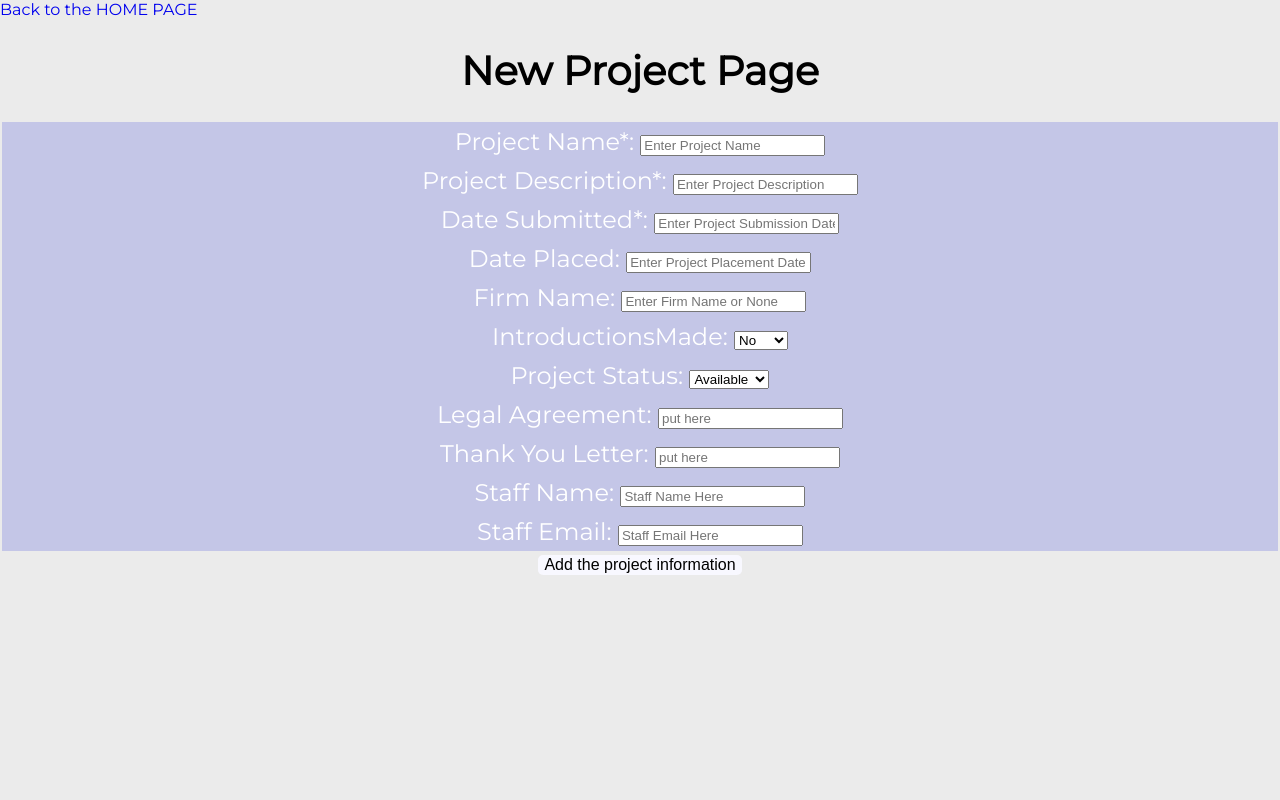
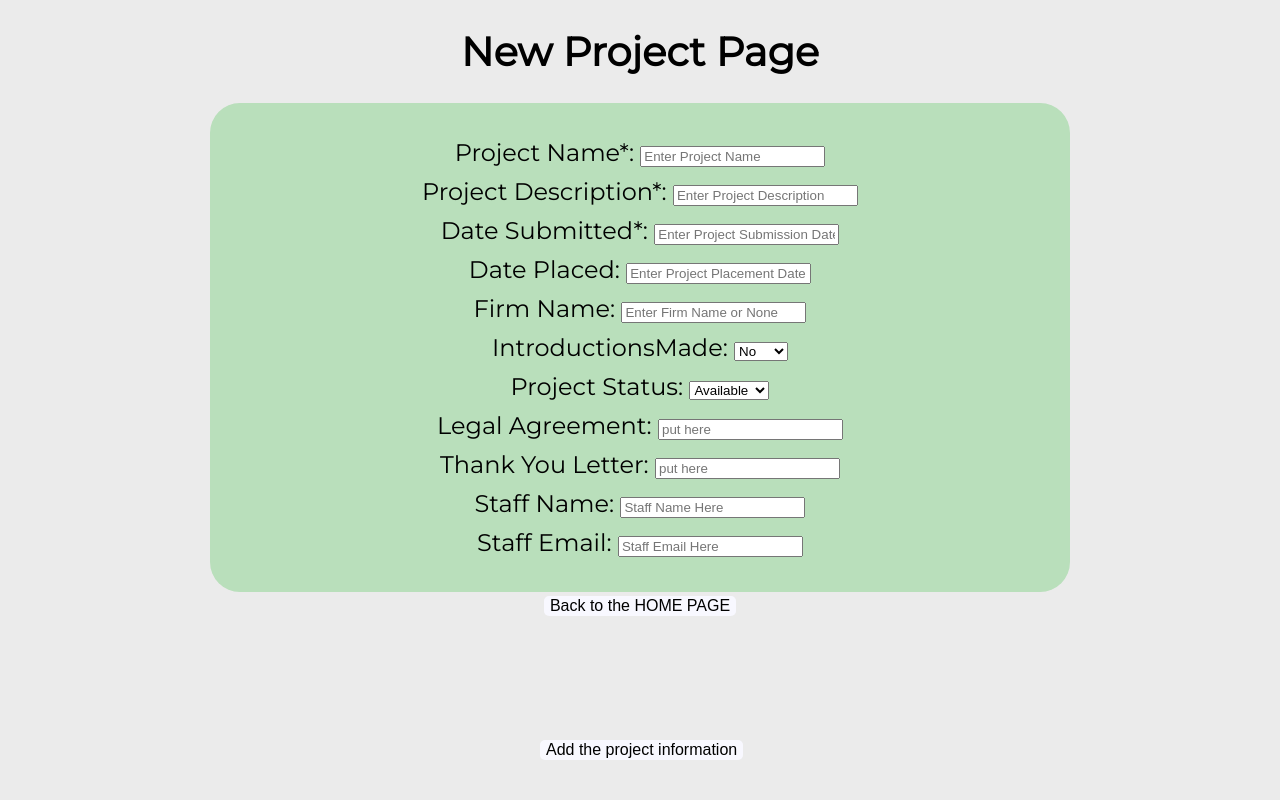
Before and after one commit to jessielista/probono-project-management, a Node server app: page /probono/new in a window 1280 px wide. Run offline with Node 20, Linux system fonts and the light colour scheme; some libraries are stand-ins or nearby versions.

Commit message:
adjusting mainly buttons

```diff
--- a/public/css/styles.css
+++ b/public/css/styles.css
@@ -46,7 +46,6 @@ text-align: left;
  margin-left: 550px;
 }
 
-
  button {
   background-color:#f8f8ff;
   border: none;
@@ -61,7 +60,30 @@ text-align: left;
   /* width: 150px; */
   /* border: 2px solid black; */
   border-radius: 5px;
-   animation: bounce 2s ease-in-out infinite;
+}
+
+.edit-button, .new-button{
+  position: fixed;
+  top: 105%;
+  left: 50%;
+  margin-top: -100px;
+  margin-left: -100px;
+}
+
+.submit-new-button{
+   background-color:#f8f8ff;
+  border: none;
+  color: black;
+  /* padding: 15px 32px; */
+  /* text-align: center; */
+  text-decoration: none;
+  /* display: inline-block; */
+  font-size: 16px;
+  margin: 4px 2px;
+  cursor: pointer;
+  width: 150px;
+  /* border: 2px solid black; */
+  border-radius: 5px;
 }
 
 form{
@@ -69,7 +91,7 @@ form{
 }
 
 /* index page */
-.container {
+.index-container {
   background-color: #D5ECD7;
   width: 800px;
   margin: 50px;
@@ -185,13 +207,13 @@ a {
 
 fieldset {
   border: none;
-  color: #FFF;
-  background: #C4C6E7;
+  color: black;
+  /* background: #C4C6E7; */
   font-size: 1.5em;
   padding: 5px;
 }
 
-.show-page-container{
+.show-page-container, .new-page-container, .edit-page-container{
   background-color: #B9DFBB;
   width: 800px;
   margin: 50px;
@@ -204,7 +226,6 @@ fieldset {
   flex-direction: column;
   justify-content: space-between
 }
-
 
 .project-segments-1{
   width: 200px;
--- a/views/index.ejs
+++ b/views/index.ejs
@@ -14,7 +14,7 @@
 <button class="index-button">+</button>
 </header>
 <!-- <h1> Pro bono Projects Manager</h1> -->
-  <div class="container box">
+  <div class="index-container box">
 
     <!-- if add button is clicked then do the following adding of table rows  -->
     <table>
--- a/views/new.ejs
+++ b/views/new.ejs
@@ -9,10 +9,10 @@
 
   </head>
   <body>
-    <a href="/probono">Back to the HOME PAGE</a>
+    <!-- <a href="/probono">Back to the HOME PAGE</a> -->
     <h1>New Project Page</h1>
-
     <form method="POST" action="/probono">
+<div class="new-page-container">
       <fieldset>
         <label for="projectName"> Project Name*:</label>
         <input id="projectName" type="text" name="projectName" placeholder="Enter Project Name" required>
@@ -25,7 +25,7 @@
         <label for="dateSubmitted"> Date Submitted*:</label>
         <input id="dateSubmitted" type="text" name="dateSubmitted" placeholder="Enter Project Submission Date" required>
       </fieldset>
-       <fieldset>
+      <fieldset>
         <label for="datePlaced"> Date Placed:</label>
         <input id="datePlaced" type="text" name="datePlaced" placeholder="Enter Project Placement Date">
       </fieldset>
@@ -35,7 +35,7 @@
       </fieldset>
       <fieldset>
         <label for="introductionsMade"> IntroductionsMade:</label>
-       <select name="introductionsMade" id="introductionsMade">
+      <select name="introductionsMade" id="introductionsMade">
         <option value="no">No</option>
         <option value="yes">Yes</option>
         <option value="soon">Soon</option>
@@ -43,17 +43,17 @@
       </fieldset>
       <fieldset>
         <label for="projectStatus"> Project Status:</label>
-         <select name="projectStatus" id="projectStatus">
+        <select name="projectStatus" id="projectStatus">
         <option value="available">Available</option>
         <option value="current">Current</option>
         <option value="complete">Complete</option>
         </select>
       </fieldset>
-       <fieldset>
+      <fieldset>
         <label for="legalAgreement"> Legal Agreement:</label>
         <input id="legalAgreement" type="text" name="legalAgreement" placeholder="put here">
       </fieldset>
-       <fieldset>
+      <fieldset>
         <label for="thankYouLetter"> Thank You Letter:</label>
         <input id="thankYouLetter" type="text" name="thankYouLetter" placeholder="put here">
       </fieldset>
@@ -66,7 +66,11 @@
         <label for="staffEmail"> Staff Email:</label>
         <input id="staffEmail" type="text" name="staffEmail" placeholder="Staff Email Here">
       </fieldset>
-    <button>Add the project information</button>
+    <button class="new-button">Add the project information</button>
+    </form>
+    </div>
+    <form action="/probono">
+    <button>Back to the HOME PAGE</button>
     </form>
   </body>
 </html>
```
Also changed, not shown: views/edit.ejs (+6 -2 lines), views/show.ejs (+4 -7 lines).
